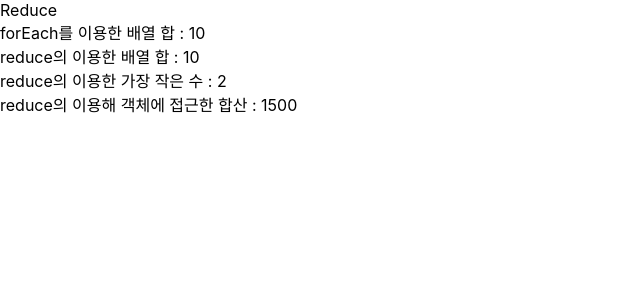
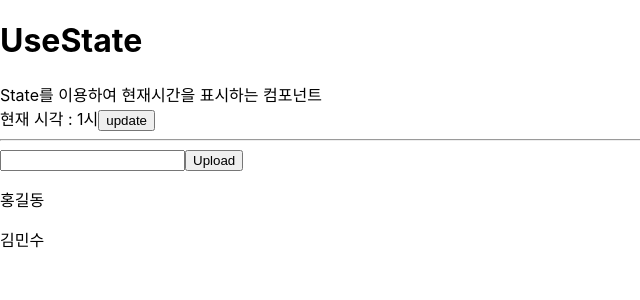
Before and after one commit to KoJI89/reactStudy, a React (Create React App) app: page / in a window 1280 px wide. Shown: the top 300 px of the page, without its empty margins (0-640 px from the left). Built offline with nearby package versions, Linux system fonts and the light colour scheme.

Commit message:
[React_Hook]useState

```diff
--- /dev/null
+++ b/src/UseStateStudy.js
@@ -0,0 +1,66 @@
+import {React, useState} from 'react'
+
+
+const havyWork = () => {
+    console.log("엄청무거운 작업");
+    return ['홍길동','김민수']
+}
+
+function useStateStudy() {
+// 초기값 1을 가진 time이라는 변수명을 가지고, setTime로 값을 수정할 수 있다.
+  const [time, setTime] = useState(1);
+  //state값이 갱신될때 마다 렌더링된다
+  const handleClick = () => {
+    //   setTime(time + 1);
+    let newTime;
+    if(time >= 12){
+        newTime = 1;
+    }else{
+        newTime = time + 1;
+    }
+    setTime(newTime);
+  };
+
+//   console.log( '렌더링 됨' );
+// --------------------------------------------
+
+//   const [names, setName] = useState(["홍길동", "김민수"]);
+  // 무거운 함수가 있을경우 콜백함수를 활용하면 화면 첫 렌더링에서만 활용되므로 유용하다
+  const [names, setName] = useState(()=> {
+    return havyWork();
+  });
+  const [input, setInput] = useState('');
+
+  const handleInputChange = (event) => {
+    setInput(event.target.value);
+    console.log(input);
+  }
+
+  // 새로 변경할 state의 값이 이전 stete의 값과 연관이 되어있을때 setState에 인자로 콜백함수를 넣어 이전값을 넣는것이 좋다
+  const handleUpload = () => {
+    setName( (prevState)=> {
+        return ([input, ...prevState])
+    } )
+  }
+
+  return (
+    <>
+      <h1>UseState</h1>
+      <div>State를 이용하여 현재시간을 표시하는 컴포넌트</div>
+      <span>현재 시각 : {time}시</span>
+      <button onClick={handleClick}>update</button>
+      <hr/>
+
+
+      <div>
+        <input type='text' value={input} onChange={handleInputChange}/>
+        <button onClick={handleUpload} >Upload</button>
+      </div>
+      { names.map( (name, idx)=>{
+        return <p key={idx}> {name} </p>
+      } )  }
+    </>
+  )
+}
+
+export default useStateStudy
--- a/src/index.js
+++ b/src/index.js
@@ -4,12 +4,15 @@ import './index.css';
 import App from './App';
 import reportWebVitals from './reportWebVitals';
 import Reduce from './Reduce';
+import UseStateStudy from './UseStateStudy';
 
+// rfce
 const root = ReactDOM.createRoot(document.getElementById('root'));
 root.render(
   <React.StrictMode>
     {/* <App /> */}
-    <Reduce/>
+    {/* <Reduce/> */}
+    <UseStateStudy/>
   </React.StrictMode>
 );
 
```
